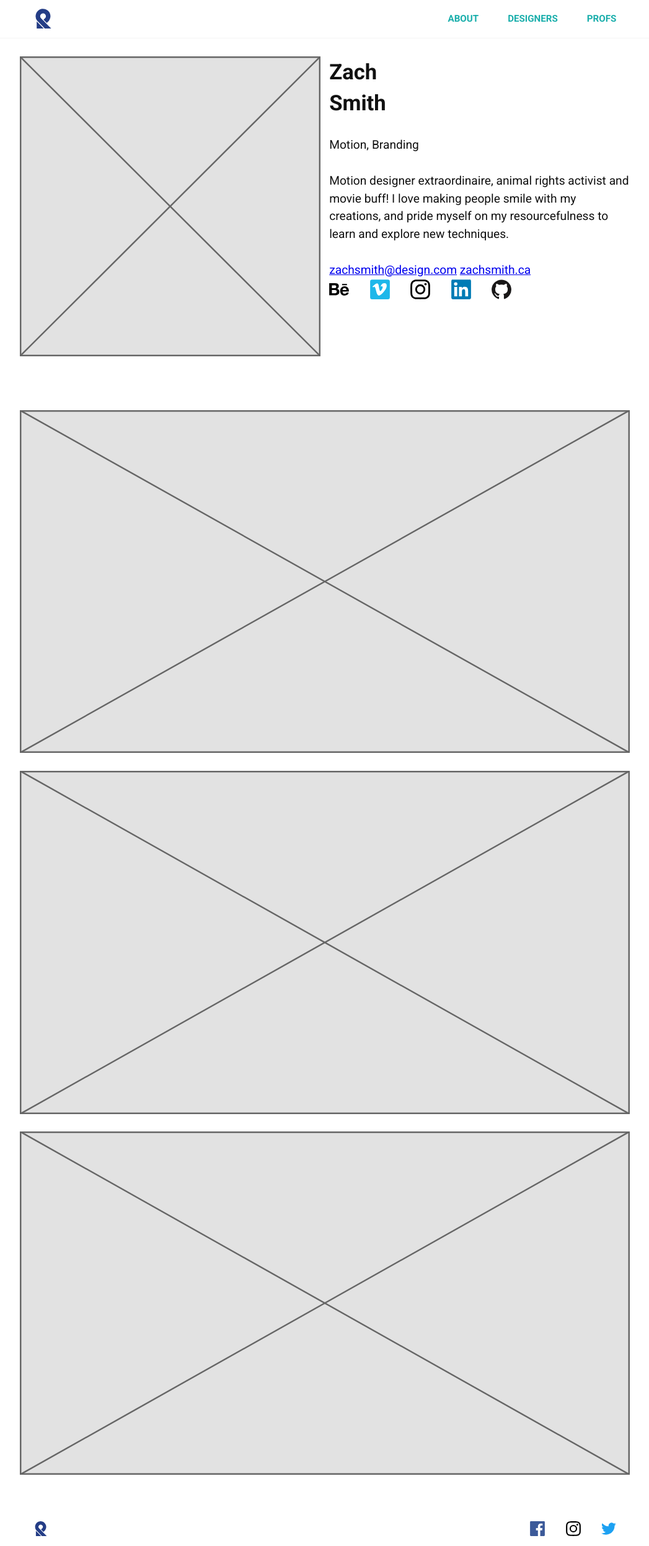
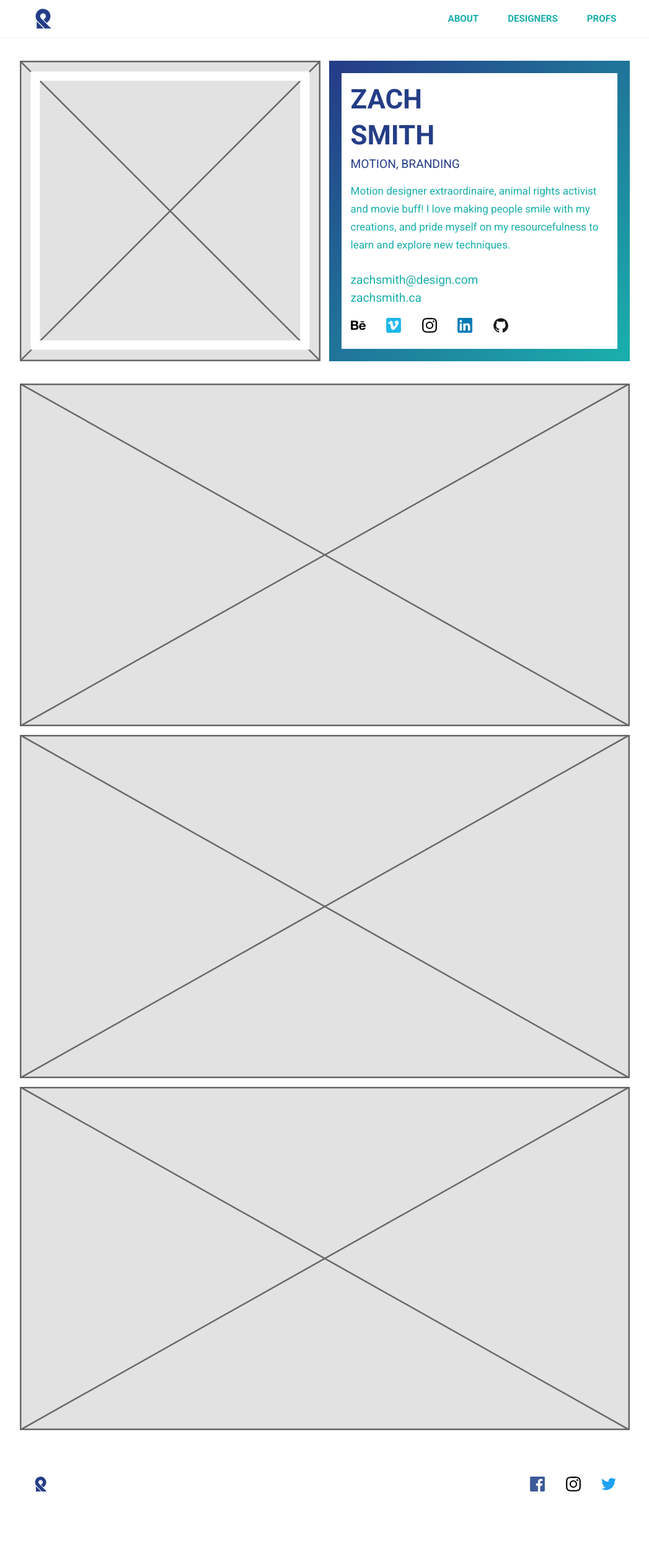
Before and after one commit to emnemdesign/2018, a Jekyll site: the page built from zachsmith.html, in a window 1280 px wide. Shown: the whole page at 62% size, without its empty margins (116-1163 px from the left). Built offline with Jekyll 4.4.1, drawn with Linux system fonts in a browser that asks for light colours; after the commit the page ends 2423 px from its top, so only the background shows below that.

Commit message:
Add some design
Add the borders and font colours.

```diff
--- a/_layouts/profile.html
+++ b/_layouts/profile.html
@@ -3,57 +3,61 @@ layout: default
 meta:
 ---
 
-<article>
-  <div class="grid wrapper pad-t pad-b-2">
-    <div class="unit xs-1 s-1 m-1-2 l-1-2 gutter-1-4">
+<article class="profile-page pad-t">
+  <div class="grid wrapper pad-b-1-2">
+    <div class="unit xs-1 s-1 m-1 l-1-2 relative island-1-4">
       <div class="embed embed-1by1">
         <img class="embed-item img-flex" src="{{site.baseurl}}/{{page.profile-img}}" alt="page.{{profile-alt}}">
       </div>
+      <div class="white-frame absolute pin-center"></div>
     </div>
-    <div class="unit xs-1 s-1 m-1-2 l-1-2 gutter-1-4">
-      <h1>{{page.first-name}}<br>{{page.last-name}}</h1>
-      <p>{{page.specialization}}</p>
-      <p>{{page.bio}}</p>
-      <a href="mailto:{{page.mailto}}">{{page.email}}</a>
-      <a href="{{page.website-link}}">{{page.website}}</a>
+    <div class="unit xs-1 s-1 m-1 l-1-2 island-1-4">
+      <div class="color-frame island-1-2">
+        <h1 class="purple bold yotta push-1-8">{{page.first-name}}<br>{{page.last-name}}</h1>
+        <p class="bio purple push-1-2">{{page.specialization}}</p>
+        <p class="teal milli">{{page.bio}}</p>
+        <div class="pad-b-1-2">
+          <a class="block" href="mailto:{{page.mailto}}">{{page.email}}</a>
+          <a href="{{page.website-link}} teal">{{page.website}}</a>
+        </div>
         <div class="social-profile-links block">
           {% if page.behance-link %}
-          <a class="icon i-32 push-r" href="{{page.behance-link}}" aria-label="Behance">
+            <a class="icon i-24 push-r" href="{{page.behance-link}}" aria-label="Behance">
               <svg>
                 <use xlink:href="{{site.baseurl}}/images/icons.svg#behance" />
               </svg>
             </a>
           {% endif %}
           {% if page.vimeo-link %}
-          <a class="icon i-32 push-r" href="{{page.vimeo-link}}" aria-label="Vimeo">
+            <a class="icon i-24 push-r" href="{{page.vimeo-link}}" aria-label="Vimeo">
               <svg>
                 <use xlink:href="{{site.baseurl}}/images/icons.svg#vimeo" />
               </svg>
             </a>
           {% endif %}
           {% if page.instagram-link %}
-          <a class="icon i-32 push-r" href="{{page.instagram-link}}" aria-label="Instgram">
+            <a class="icon i-24 push-r" href="{{page.instagram-link}}" aria-label="Instgram">
               <svg>
                 <use xlink:href="{{site.baseurl}}/images/icons.svg#instagram" />
               </svg>
             </a>
           {% endif %}
           {% if page.linkedin-link %}
-          <a class="icon i-32 push-r" href="{{page.linkedin-link}}" aria-label="LinkedIn">
+            <a class="icon i-24 push-r" href="{{page.linkedin-link}}" aria-label="LinkedIn">
               <svg>
                 <use xlink:href="{{site.baseurl}}/images/icons.svg#linkedin" />
               </svg>
             </a>
           {% endif %}
           {% if page.github-link %}
-          <a class="icon i-32 push-r" href="{{page.github-link}}" aria-label="Github">
+            <a class="icon i-24 push-r" href="{{page.github-link}}" aria-label="Github">
               <svg>
                 <use xlink:href="{{site.baseurl}}/images/icons.svg#github" />
               </svg>
             </a>
           {% endif %}
           {% if page.dribbble-link %}
-          <a class="icon i-32 push-r" href="{{page.dribbble-link}}" aria-label="Dribbble">
+            <a class="icon i-24 push-r" href="{{page.dribbble-link}}" aria-label="Dribbble">
               <svg>
                 <use xlink:href="{{site.baseurl}}/images/icons.svg#dribbble" />
               </svg>
@@ -62,18 +66,19 @@ meta:
         </div>
       </div>
     </div>
+  </div>
   <div class="wrapper gutter-1-4">
-    <div class="pad-t">
+    <div class="pad-t-1-2">
       <div class="embed embed-16by9">
         <img class="embed-item img-flex" src="{{site.baseurl}}/{{page.portfolio-img-1}}" alt="{{page.portfolio-img-alt-1}}">
       </div>
     </div>
-    <div class="pad-t">
+    <div class="pad-t-1-2">
       <div class="embed embed-16by9">
         <img class="embed-item img-flex" src="{{site.baseurl}}/{{page.portfolio-img-2}}" alt="{{page.portfolio-img-alt-2}}">
       </div>
     </div>
-    <div class="pad-t pad-b-2">
+    <div class="pad-t-1-2 pad-b-2">
       <div class="embed embed-16by9">
         <img class="embed-item img-flex" src="{{site.baseurl}}/{{page.portfolio-img-3}}" alt="{{page.portfolio-img-alt-3}}">
       </div>
```
Also changed, not shown: css/main.css (+32 -0 lines). Lines whose indentation alone changed are shown as unchanged.
